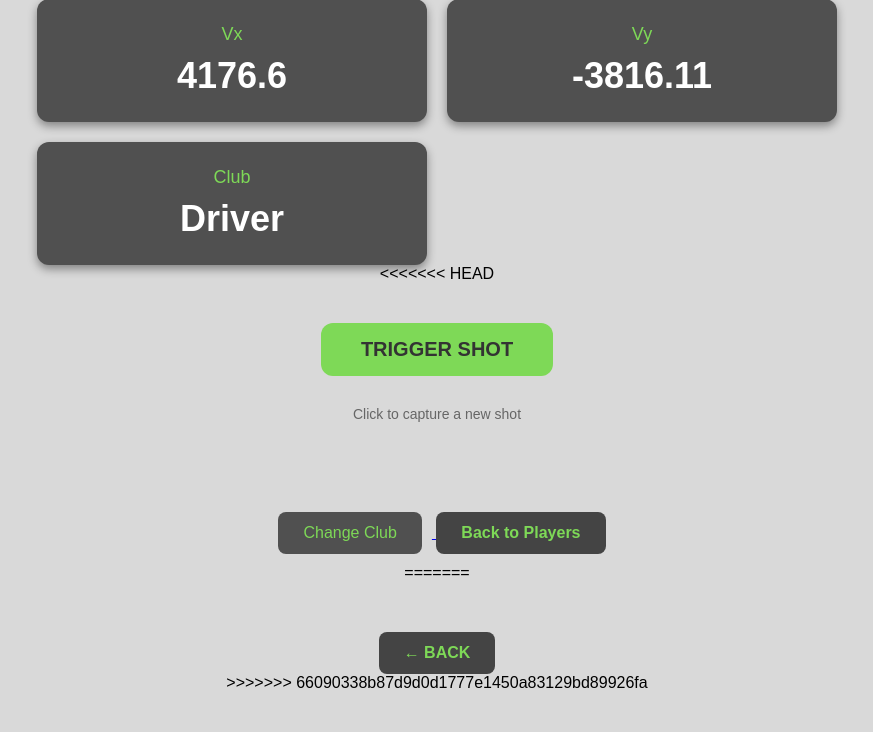
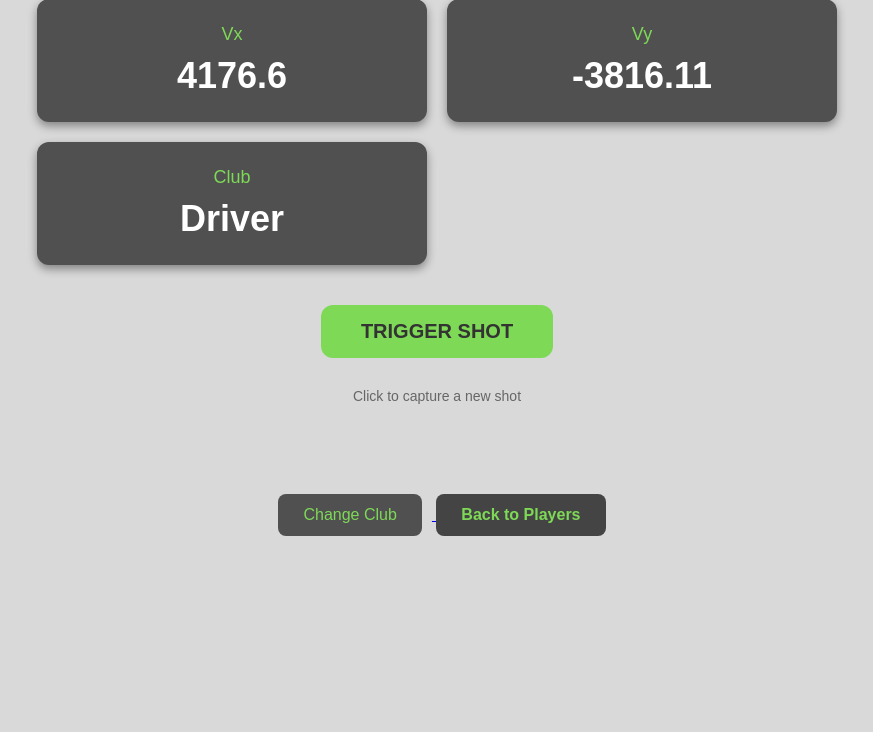
Before and after one commit to kopilakj/Golf-Launch-Monitor, a Flask app: page /display_metrics in a window 1280 px wide. Shown: the part 509-1241 px from the top of the page, without its empty margins (203-1076 px from the left). After the commit the page ends 1045 px from the top, so only its background shows below. Run offline with Flask 3, Linux system fonts and the light colour scheme; the visitor is signed in with stand-in values (Sample User, id 1); data comes from the database, SQL or seed files in the repository.

Commit message:
Networking files

```diff
--- a/WebApplication/templates/metrics.html
+++ b/WebApplication/templates/metrics.html
@@ -135,7 +135,6 @@
 
     </div>
 
-<<<<<<< HEAD
     <!-- Trigger Shot Button for Testing -->
     <div class="button-container">
         <button class="trigger-btn" id="triggerBtn" onclick="triggerShot()">
@@ -189,11 +188,6 @@
         // (Comment out if you prefer manual refresh only)
         // setInterval(() => location.reload(), 5000);
     </script>
-=======
-    <form action="{{ url_for('back_to_players') }}">
-        <button class="back-btn">&#8592 BACK</button>
-    </form>
->>>>>>> 66090338b87d9d0d1777e1450a83129bd89926fa
 
 </body>
 </html>
```
